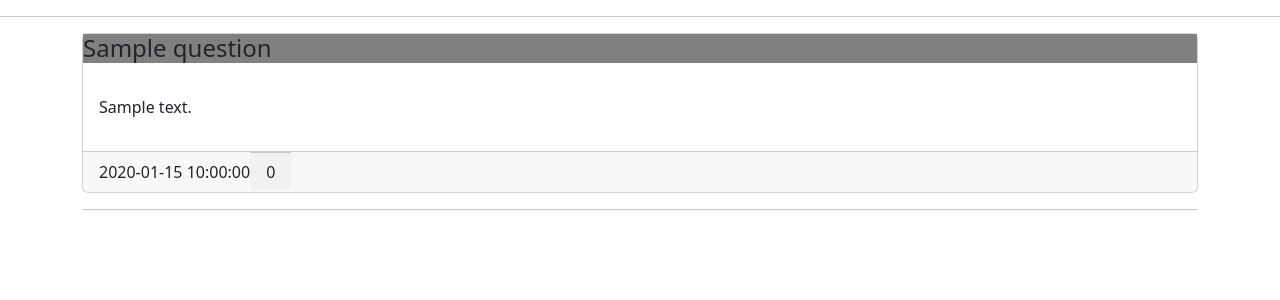
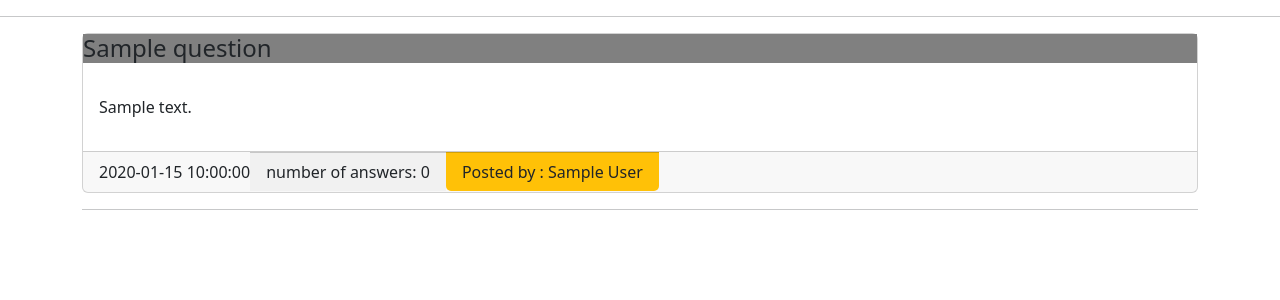
Before and after one commit to Hassanalmaymn/stack_overflow, a PHP site: page /display10most.php in a window 1280 px wide. Shown: the part 70-370 px from the top of the page. Run offline with PHP 8.4, Linux system fonts and the light colour scheme; tables that the repository leaves empty hold one stand-in row (values such as "Sample post").

Commit message:
working on question page

```diff
--- a/display10most.php
+++ b/display10most.php
@@ -29,9 +29,10 @@ $active='home';
 
 
                 echo '<div class="card bg-light-emphasis"><a class="card-title" style="text-decoration:none; '
-                . '" href="question.php"><h4 style="background-color:gray;">' . $question['title'] . '</h4></a>'
-                        . '<p class="card-body">' . $question['content'] . '</p><div class="card-footer">' . $question['time'].'<span class="card-footer justify-text-end">'.
-                        $question['numberofanswers'].'</span></div></div><hr>';
+                . '" href="question.php?id='.$question['id'].'"><h4 style="background-color:gray;">' . $question['title'] . '</h4></a>'
+                        . '<p class="card-body">' . $question['content'] . '</p><div class="card-footer">' . $question['time'].'<span '
+                        . 'class="card-footer justify-text-end" style="align-text:end;">number of answers: '.
+                        $question['numberofanswers'].'</span><span class="card-footer justify-item-end bg-warning">Posted by : '.$question['name'].'</span></div></div><hr>';
             }
             ?>
 
--- a/index.php
+++ b/index.php
@@ -30,9 +30,9 @@ $active='home';
 
 
                 echo '<div class="card bg-light-emphasis"><a class="card-title" style="text-decoration:none; '
-                . '" href="question.php"><h4 style="background-color:gray;">' . $question['title'] . '</h4></a>'
-                        . '<p class="card-body">' . $question['content'] . '</p><div class="card-footer">' . $question['time'] .
-                        '</div></div><hr>';
+                . '" href="question.php?id='.$question['qid'].'"><h4 style="background-color:gray;">' . $question['title'] . '</h4></a>'
+                        . '<p class="card-body">' . $question['content'] . '</p><div class="card-footer">' . $question['time'].
+                        '<span class="card-footer justify-item-end bg-warning">Posted by : '.$question['name'].'</span></div></div><hr>';
             }
             ?>
 
--- a/necessary/operation.php
+++ b/necessary/operation.php
@@ -9,7 +9,9 @@ function go($page) {
 function get10recentquestion() {
     $db = dbcon();
 
-    $sql = "SELECT * FROM question ORDER BY question.time DESC LIMIT 10 ;";
+    $sql = "SELECT title,content,time,stack_user.id AS uid ,"
+            . "name, question.id AS qid FROM question,stack_user where"
+            . " stack_user.id=question.userid ORDER BY question.time DESC LIMIT 10 ;";
     $result = mysqli_query($db, $sql);
 
         $assocq=array();
@@ -23,13 +25,14 @@ function get10recentquestion() {
 function get10questionwithmostanswers() {
     $db = dbcon();
 
-    $sql = "SELECT question.id,question.title,question.content,question.time,COUNT(answer.id) "
-            . "AS numberofanswers FROM (question LEFT JOIN answer ON question.id=answer.questionid)"
-            . " GROUP BY question.id ORDER BY COUNT(answer.id) DESC LIMIT 10 ;  ";
+    $sql = "SELECT stack_user.name,question.userid,question.id,question.title,question.content,question.time,COUNT(answer.id)
+       AS numberofanswers FROM ((question LEFT JOIN answer ON question.id=answer.questionid) JOIN stack_user ON stack_user.id=question.userid)
+            GROUP BY question.id ORDER BY COUNT(answer.id) DESC LIMIT 10 ;  ";
 
     $result = mysqli_query($db, $sql);
   $assocq=array();
     while ($row = mysqli_fetch_array($result)) {
+
         $assocq[] = $row;
     }
     return $assocq;
@@ -59,5 +62,20 @@ function search($search) {
     $sql = "SELECT title,content FROM stack_user,question,answer WHERE stack_user.id=answer.userid AND question.id=answer.questionid AND question.title LIKE '" . $search . "%' OR question.content LIKE '" . $search . "%';";
     $result = mysqli_query($db, $sql);
 
+
     return $result;
 }
+function getthequestion($question_id) {
+    $db = dbcon();
+
+    $sql = "SELECT stack_user.name,question.userid,question.id,question.title,"
+            . "question.content,question.time FROM stack_user,question WHERE stack_user.id=question.userid AND question.id='".$question_id."';  ";
+
+    $result = mysqli_query($db, $sql);
+  $assocq=array();
+    while ($row = mysqli_fetch_array($result)) {
+
+        $assocq[] = $row;
+    }
+    return $assocq;
+}
```
Also changed, not shown: question.php (+12 -8 lines).
